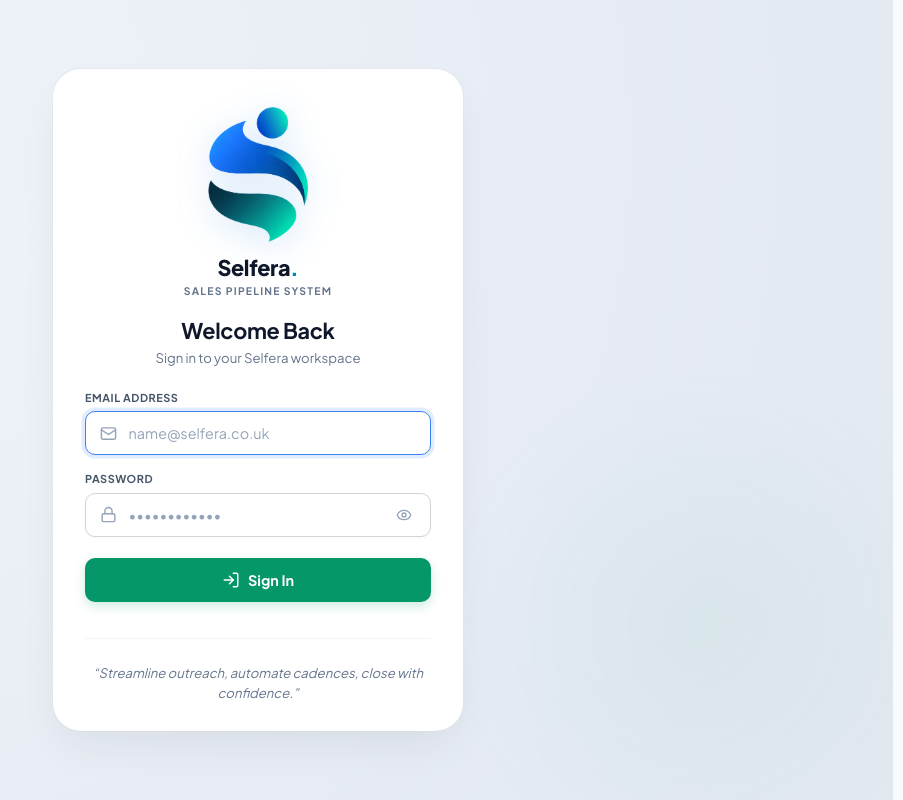
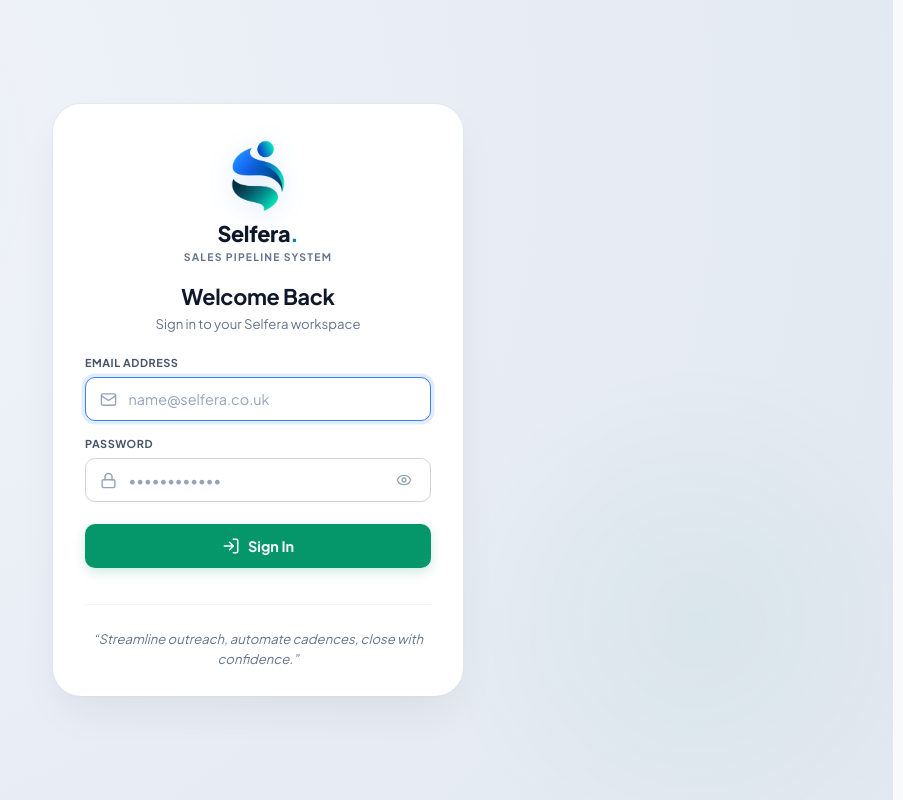
Before and after one commit to Kesava-S/selfera-sales-pipeline, a Next.js app: page /login in a window 1280 px wide. Shown: the whole page, without its empty margins (377-1280 px from the left). Built offline with nearby package versions, Linux system fonts and the light colour scheme; no server answers.

Commit message:
style: reduce logo size on login page and preloader

```diff
--- a/src/app/globals.css
+++ b/src/app/globals.css
@@ -809,11 +809,11 @@ p {
 }
 
 .login-logo-img {
-  width: 104px;
+  width: 54px;
   height: auto;
   object-fit: contain;
-  margin-bottom: 0.75rem;
-  filter: drop-shadow(0 6px 18px rgba(0, 113, 227, 0.16));
+  margin-bottom: 0.6rem;
+  filter: drop-shadow(0 4px 12px rgba(0, 113, 227, 0.14));
 }
 
 .login-brand-name {
@@ -1065,8 +1065,8 @@ p {
 }
 
 .preloader-dot {
-  width: 9px;
-  height: 9px;
+  width: 8px;
+  height: 8px;
   border-radius: 50%;
   background: linear-gradient(135deg, #0284c7, #2563eb);
   animation: preloaderDotBounce 1.3s ease-in-out infinite;
--- a/src/components/LoginView.tsx
+++ b/src/components/LoginView.tsx
@@ -275,8 +275,8 @@ export function LoginView() {
             <Image
               src="/logo.png"
               alt="Selfera Logo"
-              width={104}
-              height={140}
+              width={54}
+              height={72}
               className="login-logo-img"
               priority
             />
```
Also changed, not shown: src/components/Preloader.tsx (+6 -6 lines).
